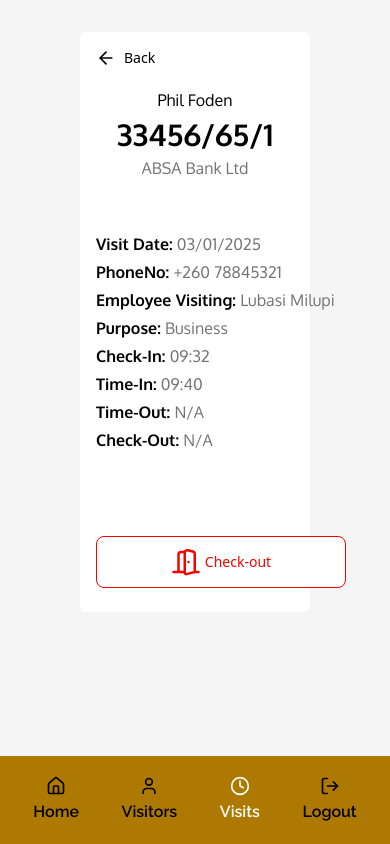
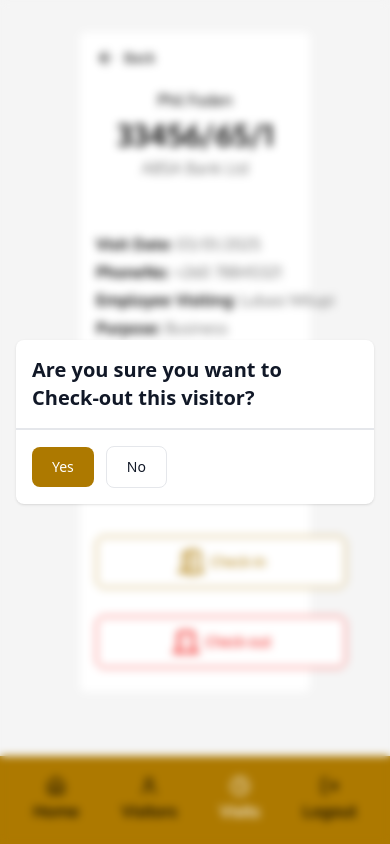
Before and after one commit to Lubasi-Jr/Security-Dashboard-VMS, a React (Vite) app: page /visits/1 in a window 390 px wide. Both pictures are taken after a click on the button "Check-out". Built offline with nearby package versions, Linux system fonts and the light colour scheme.

Commit message:
Modal added for CheckIn and Checking Out

```diff
--- /dev/null
+++ b/src/components/Buttons/CheckInModal.jsx
@@ -0,0 +1,67 @@
+import React from "react";
+
+const CheckInModal = ({ action, hide }) => {
+  return (
+    <>
+      <div
+        id="default-modal"
+        tabindex="-1"
+        aria-hidden="true"
+        class={`${
+          hide && "hidden"
+        } fixed inset-0 z-50 flex justify-center items-center`}
+      >
+        <div class="relative p-4 w-full max-w-2xl max-h-full">
+          <div class="relative bg-white rounded-lg shadow dark:bg-gray-700">
+            <div class="flex items-center justify-between p-4 md:p-5 border-b rounded-t dark:border-gray-600">
+              <h3 class="text-xl font-semibold text-gray-900 dark:text-white">
+                Are you sure you want to {action} this visitor?
+              </h3>
+              <button
+                type="button"
+                class="text-gray-400 bg-transparent hover:bg-gray-200 hover:text-gray-900 rounded-lg text-sm w-8 h-8 ms-auto inline-flex justify-center items-center dark:hover:bg-gray-600 dark:hover:text-white"
+                data-modal-hide="default-modal"
+              >
+                <svg
+                  class="w-3 h-3"
+                  aria-hidden="true"
+                  xmlns="http://www.w3.org/2000/svg"
+                  fill="none"
+                  viewBox="0 0 14 14"
+                >
+                  <path
+                    stroke="currentColor"
+                    stroke-linecap="round"
+                    stroke-linejoin="round"
+                    stroke-width="2"
+                    d="m1 1 6 6m0 0 6 6M7 7l6-6M7 7l-6 6"
+                  />
+                </svg>
+                <span class="sr-only">Close modal</span>
+              </button>
+            </div>
+
+            <div class="flex items-center p-4 md:p-5 border-t border-gray-200 rounded-b dark:border-gray-600">
+              <button
+                data-modal-hide="default-modal"
+                type="button"
+                class="text-white bg-cecOrange hover:bg-[#8A5F00] focus:ring-4 focus:outline-none focus:ring-[#8A5F00] font-medium rounded-lg text-sm px-5 py-2.5 text-center"
+              >
+                Yes
+              </button>
+              <button
+                data-modal-hide="default-modal"
+                type="button"
+                class="py-2.5 px-5 ms-3 text-sm font-medium text-gray-900 focus:outline-none bg-white rounded-lg border border-gray-200 hover:bg-gray-100 hover:text-blue-700 focus:z-10 focus:ring-4 focus:ring-gray-100 dark:focus:ring-gray-700 dark:bg-gray-800 dark:text-gray-400 dark:border-gray-600 dark:hover:text-white dark:hover:bg-gray-700"
+              >
+                No
+              </button>
+            </div>
+          </div>
+        </div>
+      </div>
+    </>
+  );
+};
+
+export default CheckInModal;
--- a/src/components/Cards/VisitDetails.jsx
+++ b/src/components/Cards/VisitDetails.jsx
@@ -2,9 +2,26 @@ import React, { useState } from "react";
 import { useParams, Link } from "react-router-dom";
 import BackButton from "../Buttons/BackButton";
 import { DoorOpen } from "lucide-react";
+import { DoorClosed } from "lucide-react";
+import CheckInModal from "../Buttons/CheckInModal";
 
 const VisitDetails = () => {
   const { visitId } = useParams();
+  const [hideModal, setHideModal] = useState(true);
+  const [purpose, setPurpose] = useState("");
+
+  const checkVisitorInOrOut = () => {
+    if (purpose == "Check-In") {
+      //Execute Check-in route
+      console.log("Checking In visitor...");
+    } else {
+      //Execute Check-out route
+      console.log("Checking Out visitor...");
+    }
+
+    setHideModal(!hideModal);
+  };
+
   return (
     <div className="flex items-center justify-center text-3xl h-full bg-[#F5F5F5] md:pl-24 md:pt-8 px-20 pt-8 pb-28 md:pb-2">
       <div className="rounded-md w-full h-full bg-white px-4 py-4 flex flex-col gap-5">
@@ -72,11 +89,77 @@ const VisitDetails = () => {
         </div>
         <button
           type="button"
+          purpose="Check-In"
+          onClick={() => {
+            setPurpose("Check-in");
+            setHideModal(!hideModal);
+          }}
+          className="text-cecOrange w-[250px] hover:text-white border border-cecOrange bg-white hover:bg-cecOrange font-medium rounded-lg text-sm md:text-md lg:text-lg px-5 py-2.5 text-center me-2 mb-2 flex gap-1 justify-center items-center"
+        >
+          <DoorOpen size={30} />
+          <p>Check-in</p>
+        </button>
+        <button
+          purpose="Check-Out"
+          onClick={() => {
+            setPurpose("Check-out");
+            setHideModal(!hideModal);
+          }}
+          type="button"
           className="text-cecRed w-[250px] hover:text-white border border-cecRed bg-white hover:bg-cecRed font-medium rounded-lg text-sm md:text-md lg:text-lg px-5 py-2.5 text-center me-2 mb-2 flex gap-1 justify-center items-center"
         >
-          <DoorOpen size={30} />
+          <DoorClosed size={30} />
           <p>Check-out</p>
         </button>
+      </div>
+      {/* Modal for CheckIn/CheckOut */}
+
+      <div
+        id="default-modal"
+        tabIndex="-1"
+        aria-hidden="true"
+        className={`${
+          hideModal && "hidden"
+        } fixed inset-0 z-[70] flex justify-center items-center backdrop-blur-sm`}
+      >
+        <div className="z-100 relative p-4 w-full max-w-2xl max-h-full">
+          <div className="relative bg-white rounded-lg shadow dark:bg-gray-700">
+            <div className="flex items-center justify-between p-4 md:p-5 border-b rounded-t dark:border-gray-600">
+              <h3 className="text-xl font-semibold text-gray-900 dark:text-white">
+                Are you sure you want to {purpose} this visitor?
+              </h3>
+              <button
+                type="button"
+                className="text-gray-400 bg-transparent hover:bg-gray-200 hover:text-gray-900 rounded-lg text-sm w-8 h-8 ms-auto inline-flex justify-center items-center dark:hover:bg-gray-600 dark:hover:text-white"
+                /* data-modal-hide="default-modal" */
+                onClick={() => {
+                  setHideModal(!hideModal);
+                }}
+              >
+                <span className="sr-only">Close modal</span>
+              </button>
+            </div>
+
+            <div className="flex items-center p-4 md:p-5 border-t border-gray-200 rounded-b dark:border-gray-600">
+              <button
+                type="button"
+                onClick={checkVisitorInOrOut}
+                className="text-white bg-cecOrange hover:bg-[#8A5F00] focus:ring-4 focus:outline-none focus:ring-[#8A5F00] font-medium rounded-lg text-sm px-5 py-2.5 text-center"
+              >
+                Yes
+              </button>
+              <button
+                onClick={() => {
+                  setHideModal(!hideModal);
+                }}
+                type="button"
+                className="py-2.5 px-5 ms-3 text-sm font-medium text-gray-900 focus:outline-none bg-white rounded-lg border border-gray-200 hover:bg-gray-100 hover:text-cecOrange focus:z-10 focus:ring-4 focus:ring-cecOrange  "
+              >
+                No
+              </button>
+            </div>
+          </div>
+        </div>
       </div>
     </div>
   );
```
